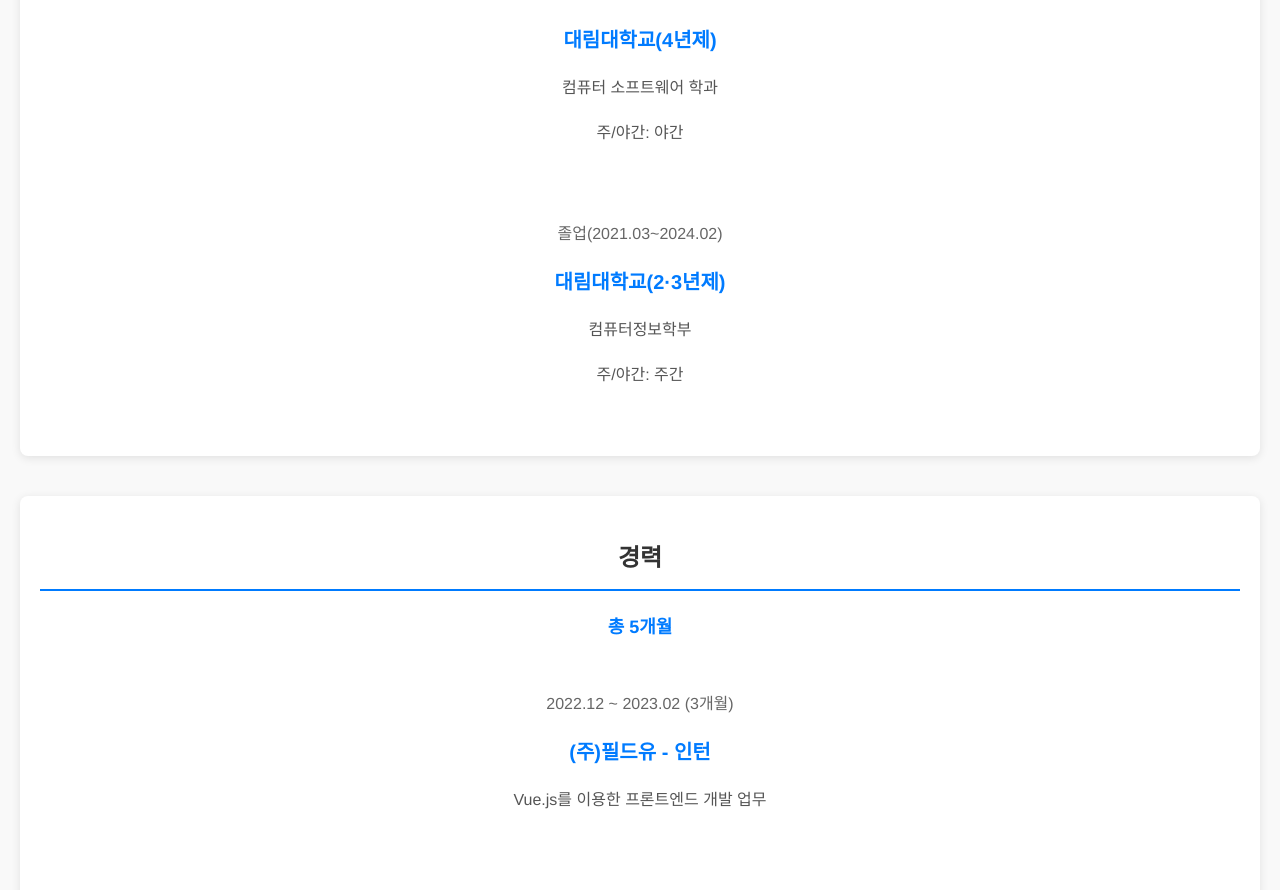
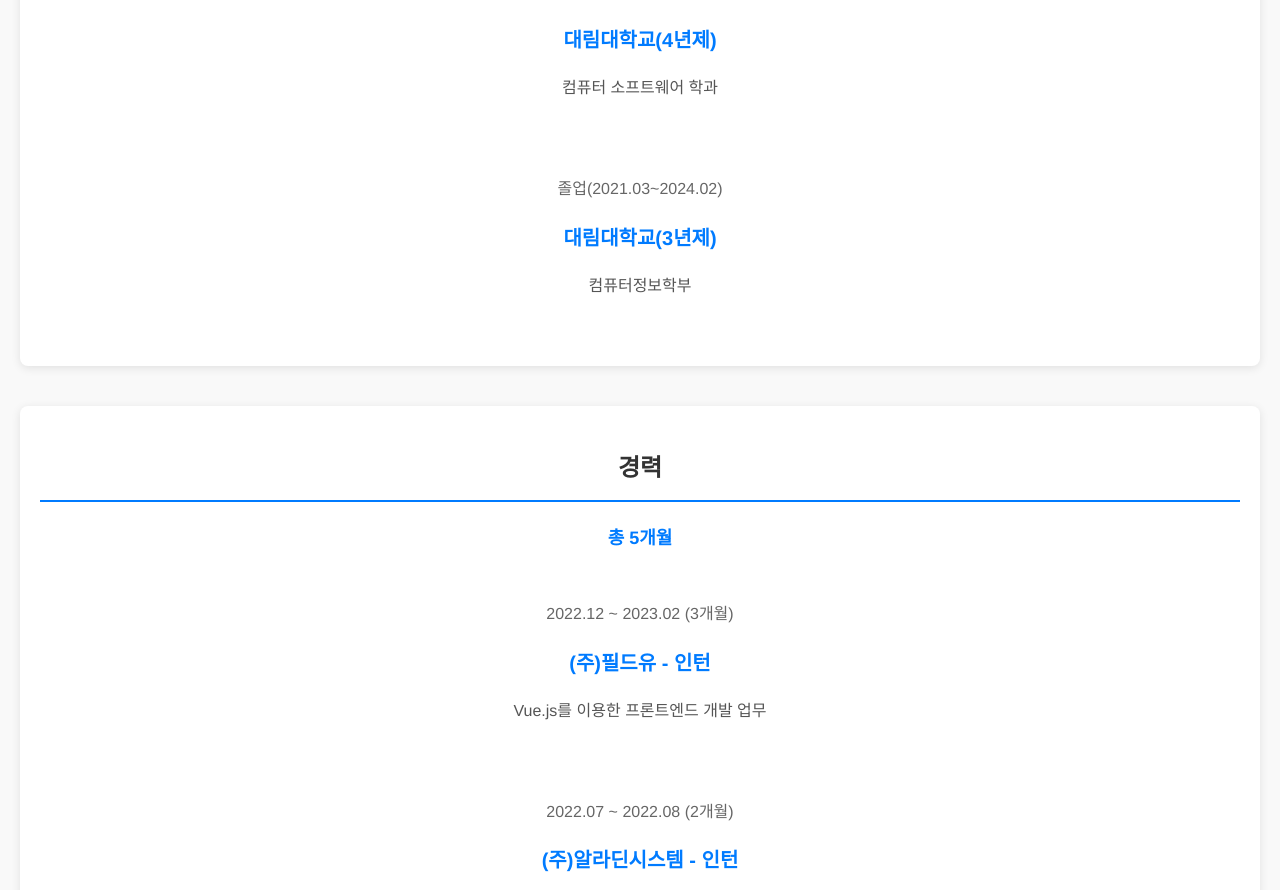
Before and after one commit to KimSuMin123/dev-resume-site, a React (Create React App) app: page / in a window 1280 px wide. Shown: the part 1108-1998 px from the top of the page. Built offline with nearby package versions, Linux system fonts and the light colour scheme; the HTML template or start-up script is replaced by a standard one.

Commit message:
Update EducationExperience.js

```diff
--- a/src/components/EducationExperience.js
+++ b/src/components/EducationExperience.js
@@ -9,13 +9,13 @@ const EducationExperience = () => {
           <p style={dateStyle}>2024.03 ~ 재학중</p>
           <h3 style={subHeadingStyle}>대림대학교(4년제)</h3>
           <p style={detailStyle}>컴퓨터 소프트웨어 학과</p>
-          <p style={detailStyle}>주/야간: 야간</p>
+
         </div>
         <div style={educationItemStyle}>
           <p style={dateStyle}>졸업(2021.03~2024.02)</p>
-          <h3 style={subHeadingStyle}>대림대학교(2·3년제)</h3>
+          <h3 style={subHeadingStyle}>대림대학교(3년제)</h3>
           <p style={detailStyle}>컴퓨터정보학부</p>
-          <p style={detailStyle}>주/야간: 주간</p>
+
         </div>
       </section>
 
```
